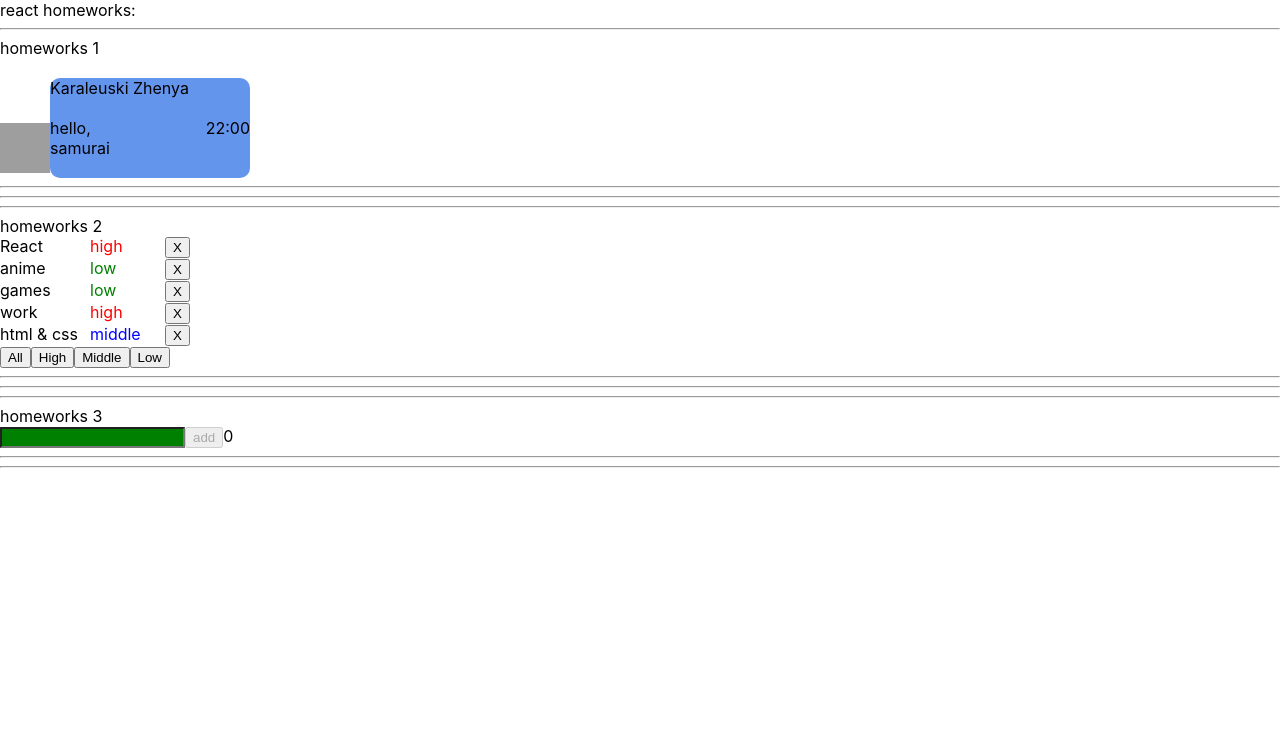
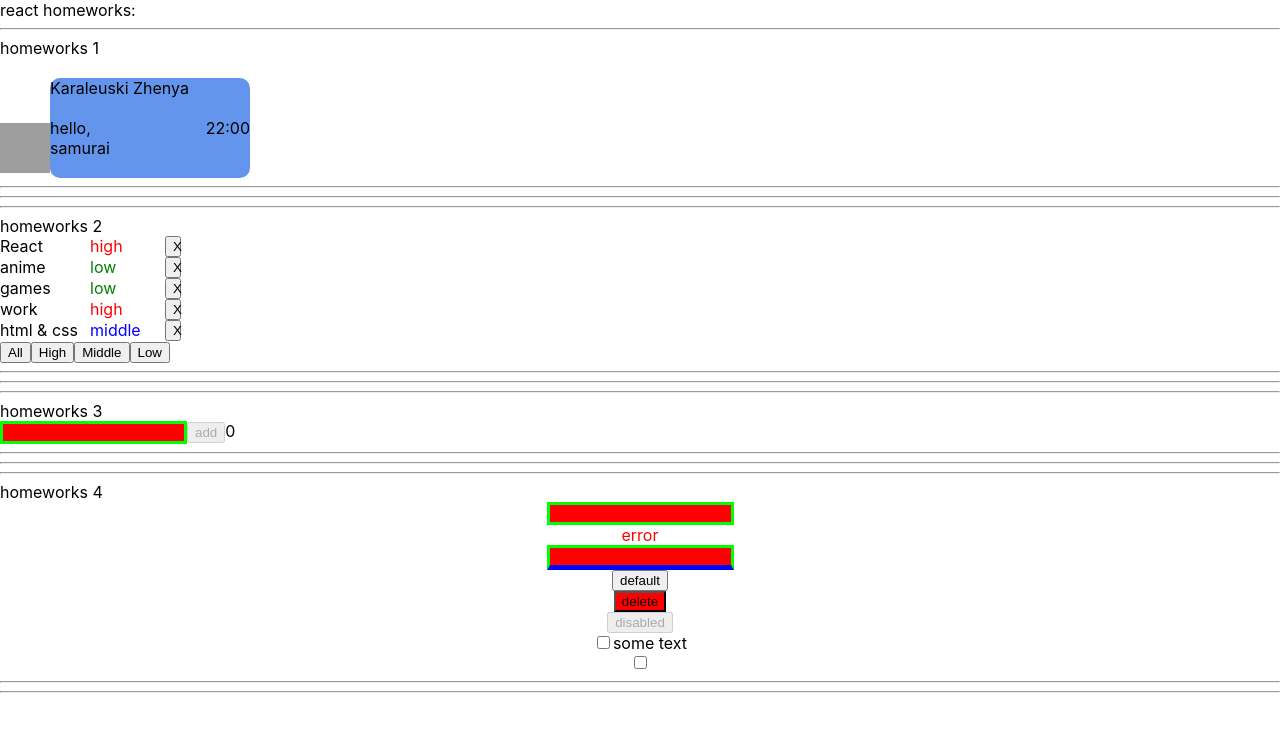
Before and after one commit to korolevskiy08/HomeWorkByIgnat, a React (Create React App) app: page / in a window 1280 px wide. Shown: the top 732 px of the page. Built offline with nearby package versions, Linux system fonts and the light colour scheme; grey boxes are pictures that could not be loaded.

Commit message:
refactoring

```diff
--- a/src/p1-main/m1-ui/u1-app/App.tsx
+++ b/src/p1-main/m1-ui/u1-app/App.tsx
@@ -3,6 +3,7 @@ import s from './App.module.css'
 import HW1 from '../../../p2-homeworks/h1/HW1'
 import HW2 from "../../../p2-homeworks/h2/HW2";
 import HW3 from "../../../p2-homeworks/h3/HW3";
+import HW4 from "../../../p2-homeworks/h4/HW4";
 
 function App() {
     return (
@@ -11,7 +12,7 @@ function App() {
             <HW1/>
             <HW2/>
             <HW3/>
-            {/*<HW4/>*/}
+            <HW4/>
             {/*<HW5/>*/}
 
         </div>
--- a/src/p2-homeworks/h2/Affair.tsx
+++ b/src/p2-homeworks/h2/Affair.tsx
@@ -2,6 +2,7 @@ import React from 'react'
 import {AffairType} from "./HW2";
 // import {AffairType} from "./HW2";
 import c from './Affairs.module.css'
+import SuperButton from "../h4/common/c2-SuperButton/SuperButton";
 
 type AffairPropsType = {
     // key не нужно типизировать
@@ -20,7 +21,8 @@ function Affair(props: AffairPropsType) {
                 <div className={`${props.affair.priority === 'low' ? c.low :
                     props.affair.priority === 'high' ? c.high : c.middle
                 }`}>{props.affair.priority}</div>
-                <div><button onClick={() => deleteCallback(props.affair._id)}>X</button></div>
+                <SuperButton onClick={() => deleteCallback(props.affair._id)}>X</SuperButton>
+                {/*<div><button onClick={() => deleteCallback(props.affair._id)}>X</button></div>*/}
             </div>
     )
 }
--- a/src/p2-homeworks/h2/Affairs.tsx
+++ b/src/p2-homeworks/h2/Affairs.tsx
@@ -1,6 +1,7 @@
 import React from 'react'
 import Affair from './Affair'
 import {AffairType, deleteAffair, FilterType} from './HW2'
+import SuperButton from "../h4/common/c2-SuperButton/SuperButton";
 
 type AffairsPropsType = { // need to fix any
     data: Array<AffairType>
@@ -34,11 +35,14 @@ function Affairs(props: AffairsPropsType) {
         <div>
 
             {mappedAffairs}
-
-            <button onClick={() => setAll('all')}>All</button>
-            <button onClick={() => setHigh('high')}>High</button>
-            <button onClick={() => setMiddle('middle')}>Middle</button>
-            <button onClick={() => setLow('low')}>Low</button>
+            <SuperButton onClick={() => setAll('all')}>All</SuperButton>
+            <SuperButton onClick={() => setHigh('high')}>High</SuperButton>
+            <SuperButton onClick={() => setMiddle('middle')}>Middle</SuperButton>
+            <SuperButton onClick={() => setLow('low')}>Low</SuperButton>
+            {/*<button onClick={() => setAll('all')}>All</button>*/}
+            {/*<button onClick={() => setHigh('high')}>High</button>*/}
+            {/*<button onClick={() => setMiddle('middle')}>Middle</button>*/}
+            {/*<button onClick={() => setLow('low')}>Low</button>*/}
         </div>
     )
 }
--- a/src/p2-homeworks/h3/Greeting.tsx
+++ b/src/p2-homeworks/h3/Greeting.tsx
@@ -1,10 +1,12 @@
-import React from 'react'
+import React, {ChangeEvent} from 'react'
 import s from './Greeting.module.css'
+import SuperInputText from "../h4/common/c1-SuperInputText/SuperInputText";
+import SuperButton from "../h4/common/c2-SuperButton/SuperButton";
 
 type GreetingPropsType = {
     name: string // need to fix any
-    setNameCallback: any // need to fix any
-    addUser: ()=>void // need to fix any
+    setNameCallback: (e: ChangeEvent<HTMLInputElement>) => void // need to fix any
+    addUser: () => void // need to fix any
     error: string | null // need to fix any
     totalUsers: number // need to fix any
 }
@@ -17,13 +19,15 @@ const Greeting: React.FC<GreetingPropsType> = (
 
     return (
         <div>
-            <input value={name} onChange={setNameCallback} className={inputClass}/>
-            <button disabled={!name} onClick={addUser}>add</button>
+            <SuperInputText error={error}
+                            value={name}
+                            onChange={setNameCallback}
+                            className={inputClass}/>
+            {/*<input value={name} onChange={setNameCallback} className={inputClass}/>*/}
+            {/*<button disabled={!name} onClick={addUser}>add</button>*/}
+            <SuperButton disabled={!name}
+                         onClick={addUser}>add</SuperButton>
             <span>{totalUsers}</span>
-            <div>
-                <span>{error}</span>
-            </div>
-
         </div>
     )
 }
--- a/src/p2-homeworks/h3/GreetingContainer.tsx
+++ b/src/p2-homeworks/h3/GreetingContainer.tsx
@@ -17,16 +17,20 @@ const GreetingContainer: React.FC<GreetingContainerPropsType> = ({users, addUser
     const [error, setError] = useState<string | null>(null) // need to fix any
 
     const setNameCallback = (e: ChangeEvent<HTMLInputElement>) => { // need to fix any
-        let nameValue = e.currentTarget.value
-        setName(nameValue)
+        if (e.currentTarget.value !== ' '){
+            let nameValue = e.currentTarget.value
+            setName(nameValue)
+            setError(null)
+        } else {
+            setError('Error, name cannot be empty!')
+        }
     }
 
     const addUser = () => {
         if (name.trim() !== '') {
             addUserCallback(name.trim())
             setName('')
-        } else {
-            setError('Wrong name')
+            alert(`Hello, ${name.trim()}!`)
         }
     }
 
--- a/src/p2-homeworks/h4/HW4.tsx
+++ b/src/p2-homeworks/h4/HW4.tsx
@@ -6,7 +6,7 @@ import SuperCheckbox from './common/c3-SuperCheckbox/SuperCheckbox'
 
 function HW4() {
     const [text, setText] = useState<string>('')
-    const error = text ? '' : 'error'
+    const error = text.trim() ? '' : 'error'
 
     const showAlert = () => {
         if (error) {
--- a/src/p2-homeworks/h4/common/c3-SuperCheckbox/SuperCheckbox.tsx
+++ b/src/p2-homeworks/h4/common/c3-SuperCheckbox/SuperCheckbox.tsx
@@ -20,6 +20,8 @@ const SuperCheckbox: React.FC<SuperCheckboxPropsType> = (
     }
 ) => {
     const onChangeCallback = (e: ChangeEvent<HTMLInputElement>) => {
+        onChangeChecked && onChangeChecked(e.currentTarget.checked)
+        onChange && onChange(e)
         // сделайте так чтоб работал onChange и onChangeChecked
     }
 
```
Also changed, not shown: src/p2-homeworks/h4/common/c1-SuperInputText/SuperInputText.module.css (line endings or trailing spaces), src/p2-homeworks/h4/common/c2-SuperButton/SuperButton.module.css (line endings or trailing spaces), src/p2-homeworks/h4/common/c2-SuperButton/SuperButton.tsx (line endings or trailing spaces).
